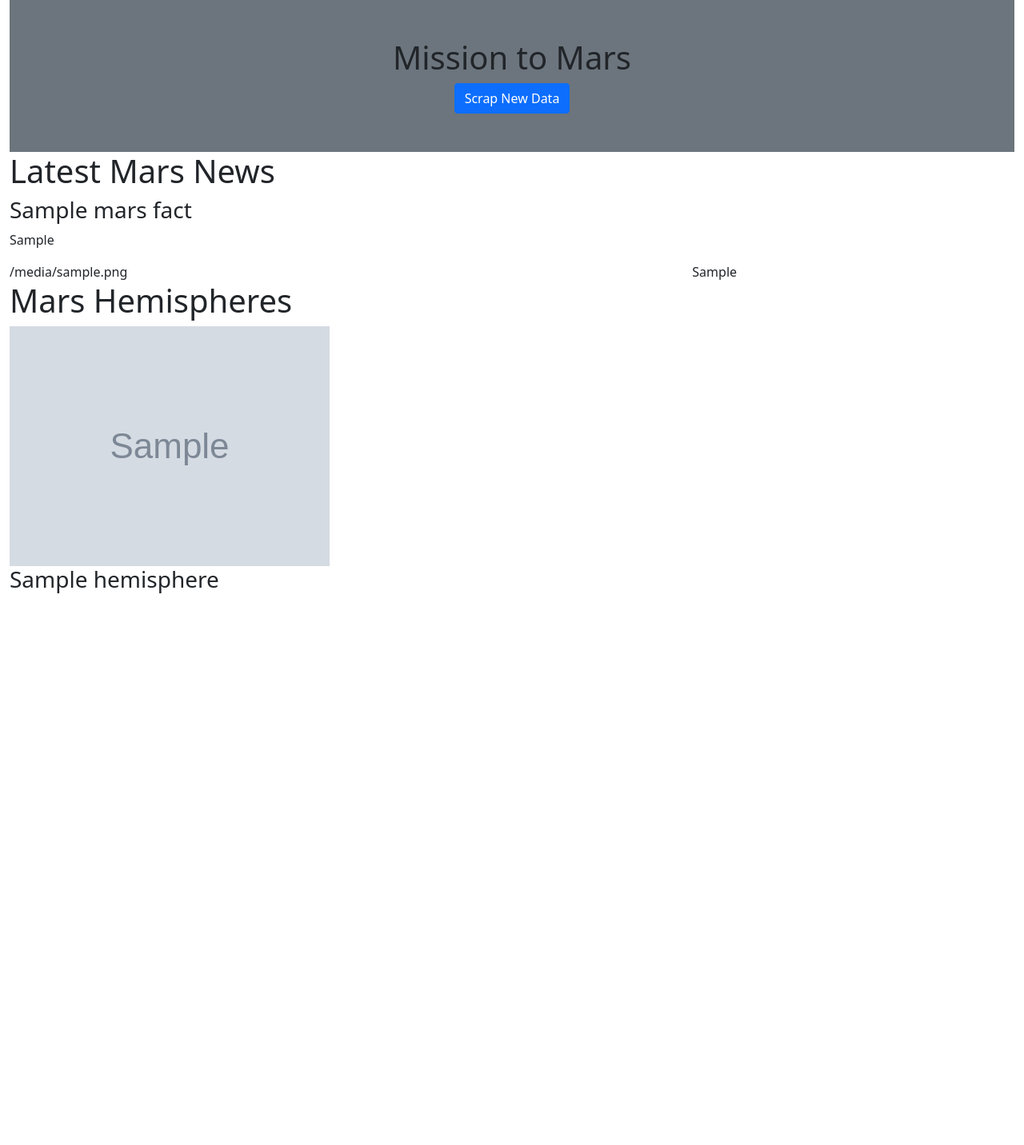
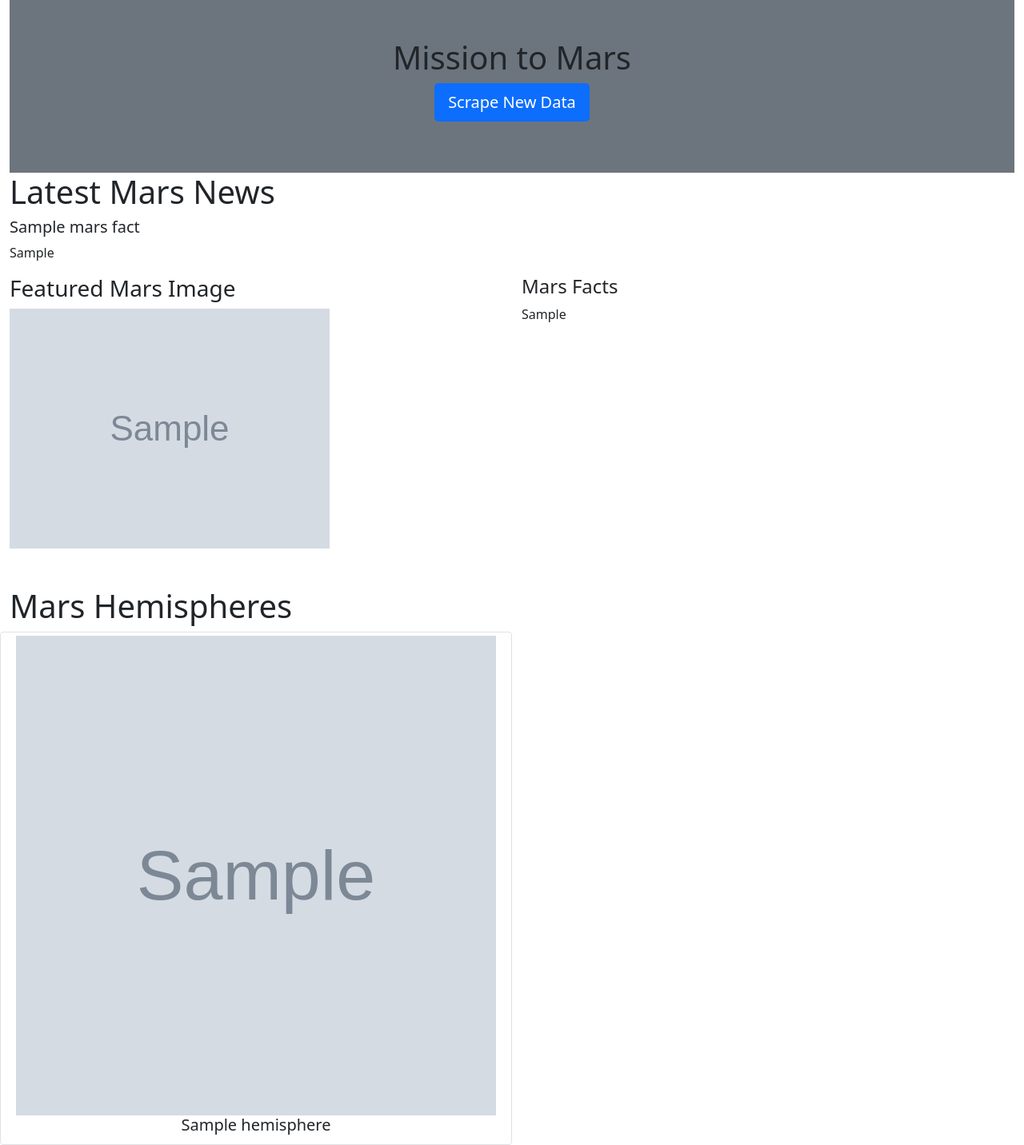
Before and after one commit to Shrutihindocha/web-scrapping-challenge, a Flask app: page / in a window 1280 px wide. Shown: the whole page at 80% size. Before the commit the page ends 742 px from the top, so only its background shows below. Run offline with Flask 2, Linux system fonts and the light colour scheme; grey boxes marked "Sample" are stand-in pictures; a database or web service that is not in the repository returns one stand-in record (values such as "Sample title"); some libraries are stand-ins or nearby versions.

Commit message:
complete

```diff
--- a/Mission_to_Mars/templates/index.html
+++ b/Mission_to_Mars/templates/index.html
@@ -13,34 +13,35 @@
 
       <div class="jumbotron text-center p-5 bg-secondary">
           <h1>Mission to Mars</h1>
-          <button type="button" class="btn btn-primary" href="/scrape">Scrap New Data</button>
+          <p><a class="btn btn-primary btn-lg" href="/scrape" role="button">Scrape New Data</a></p>
       </div>
 
       <div class= "row">
         <h1>Latest Mars News</h1>
-        <h3>{{ mars.news_title }}</h3>
+        <h5>{{ mars.news_title }}</h5>
         <p>{{ mars.news_p }}</p>
       </div>
 
       <div class="row">
-        <div class="col-8">
-          {{ mars.featured_image_url }}
+        <div class="col-sm-6 col-md-6 col-lg-6">
+          <h3> Featured Mars Image </h3>
+          <img src={{ mars.featured_image_url}}>
         </div>
-        <div class="col-4">
-          {{ mars.facts_html }}
+        <div class="col-sm-6 col-md-6 col-lg-6 panel panel-default">
+          <h4> Mars Facts </h4>
+          {{ mars.facts_html|safe }}
         </div>
       </div>
-
+      <br><br>
       <div class="row">
         <h1>Mars Hemispheres</h1>
         {% for hemisphere in mars.hemispheres %}
-        <div class="col-6">
-          <div class="thumbnail">
-            <img src="{{hemisphere.img_url}}">
-          <div class="caption">
-            <h3>{{hemisphere.title}}</h3>
+          <div class="col-sm-6 col-md-6 col-lg-6 img-thumbnail text-center">
+              <img src="{{hemisphere.img_url}}" height=600 width=600>
+            <div class="caption">
+              <h5>{{hemisphere.title}}</h5>
+            </div>
           </div>
-        </div>
         {% endfor %}
       </div>
 
```
